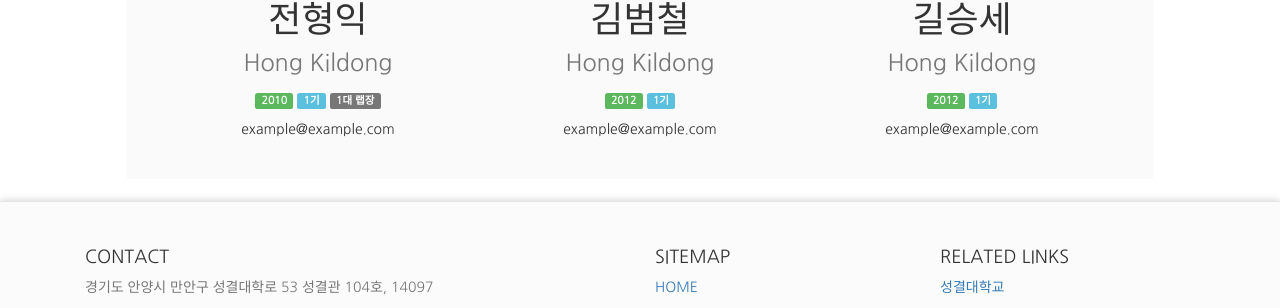
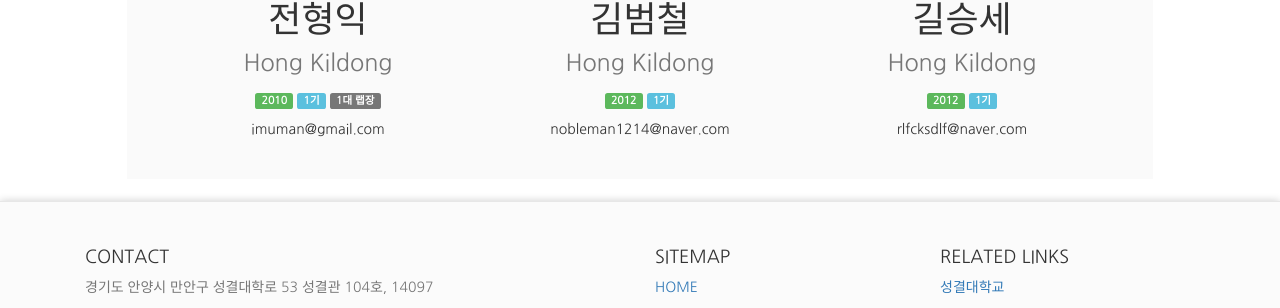
Before and after one commit to cau-cmclab/sku-cmclab.github.io, a Jekyll site: the page built from people.html, in a window 1280 px wide and 900 px high, scrolled down 2261 px. Shown: the part 340-648 px from the top of the window. Built offline with Jekyll 4.4.1, drawn with Linux system fonts in a browser that asks for light colours; nearby versions of some CDN libraries.

Commit message:
홈페이지수정
사진변경 (urp과제사진 2017 --> 2018)
메일추가(형익선배, 승세선배, 범철선배)

```diff
--- a/papers.html
+++ b/papers.html
@@ -128,11 +128,12 @@
 
     <!--특허-->
     <div class="container cmc-section ">
-      <h1 class="cmc-container-header">특허<br><small>Etc.</small></h1>
+      <h1 class="cmc-container-header">특허<br><small>Patent</small></h1>
     <hr>
 
       <div class="container cmc-section cmc-professor-education">
-        <table>
+          <div class="table-responsive">
+        <table class="table">
           <tr>
             <th>날짜</th>
             <th>제목</th>
@@ -233,6 +234,7 @@
           </tr>
         </table>
       </div>
+      </div>
     </div>
 
 </div>
--- a/people.html
+++ b/people.html
@@ -86,21 +86,21 @@
         <img src="{{ site.url }}/img/temp/temp_image_512.png" alt="Temp Image" class="img-circle img-responsive cmc-people-section-img-else center-block">
         <h1>전형익<br><small>Hong Kildong</small></h1>
         <p><span class="label label-success">2010</span> <span class="label label-info">1기</span> <span class="label label-default">1대 랩장</span></p>
-        <p>example@example.com</p>
+        <p>imuman@gmail.com</p>
       </div>
 
       <div class="col-md-4 col-sm-12">
         <img src="{{ site.url }}/img/temp/temp_image_512.png" alt="Temp Image" class="img-circle img-responsive cmc-people-section-img-else center-block">
         <h1>김범철<br><small>Hong Kildong</small></h1>
         <p><span class="label label-success">2012</span> <span class="label label-info">1기</span></p>
-        <p>example@example.com</p>
+        <p>nobleman1214@naver.com</p>
       </div>
 
       <div class="col-md-4 col-sm-12">
         <img src="{{ site.url }}/img/temp/temp_image_512.png" alt="Temp Image" class="img-circle img-responsive cmc-people-section-img-else center-block">
         <h1>길승세<br><small>Hong Kildong</small></h1>
         <p><span class="label label-success">2012</span> <span class="label label-info">1기</span></p>
-        <p>example@example.com</p>
+        <p>rlfcksdlf@naver.com</p>
       </div>
 
     </div>
```
Also changed, not shown: img/index/index_urp.png.
